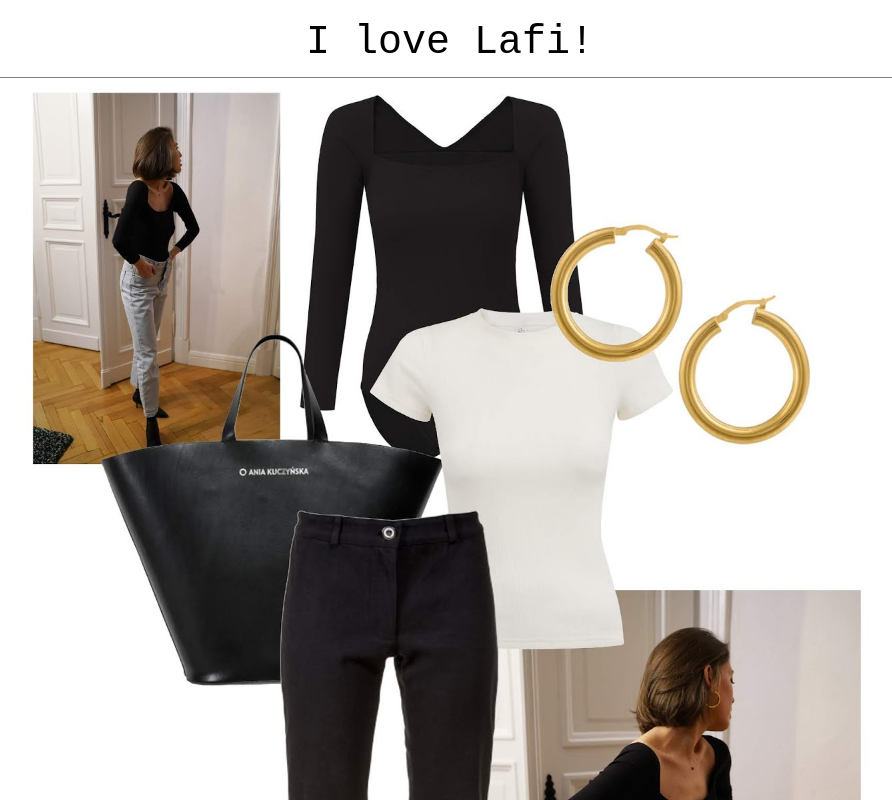
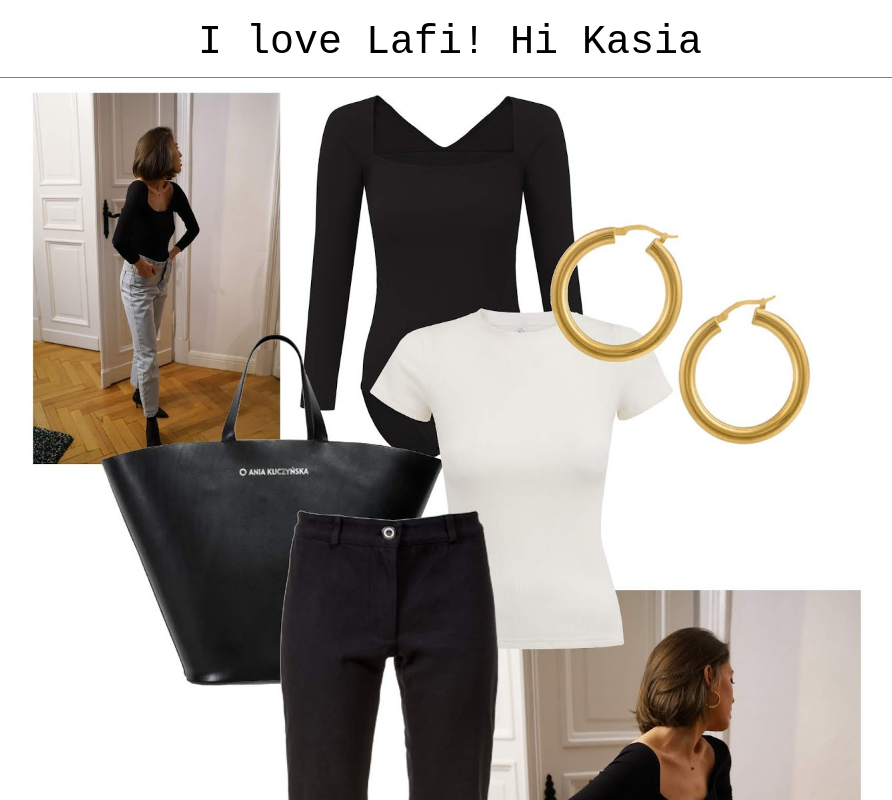
Before and after one commit to tokarz/coderslab, a plain HTML site: page zadanko-1/index.html in a window 1280 px wide. Shown: the top 800 px of the page, without its empty margins (190-1082 px from the left). Drawn offline with Linux system fonts and the light colour scheme.

Commit message:
Commit test for Kasia;)

```diff
--- a/zadanko-1/index.html
+++ b/zadanko-1/index.html
@@ -6,7 +6,7 @@
     <body>
 
         <header>
-            <p>I love Lafi!</p>
+            <p>I love Lafi! Hi Kasia</p>
         </header>
 
         <div class="post">
```
